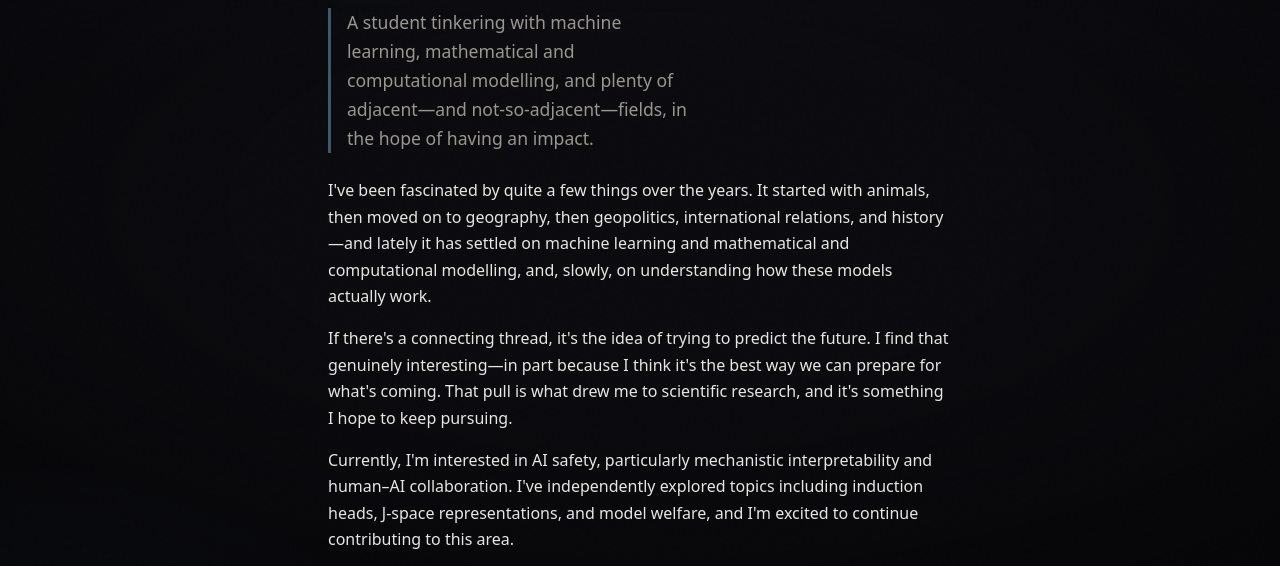
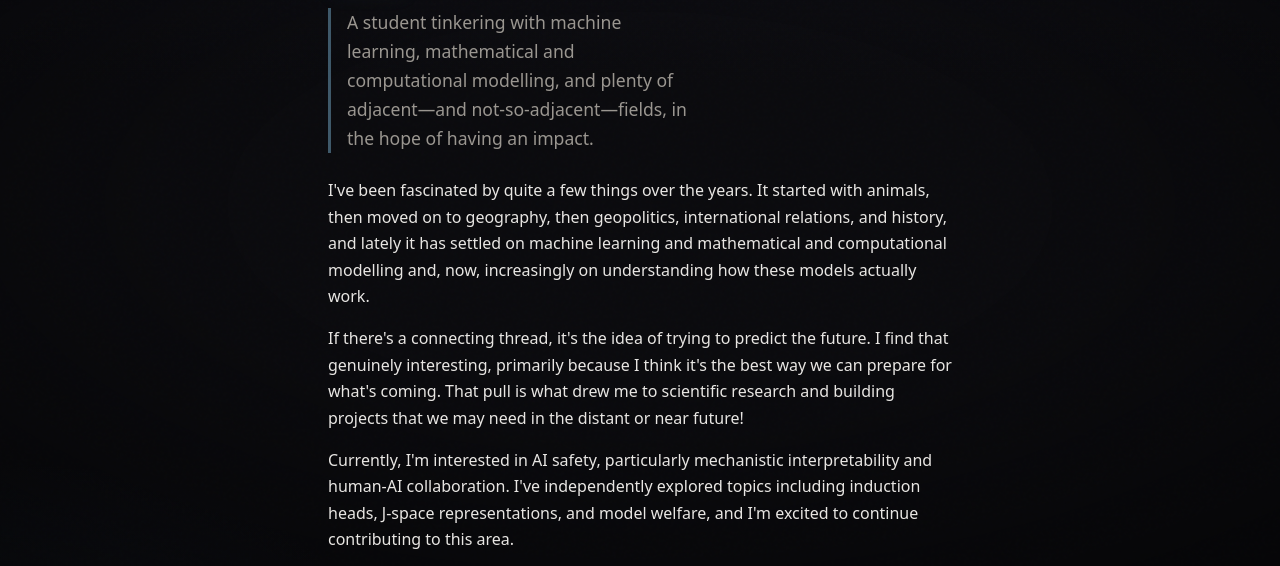
Before and after one commit to arjun041008/Personal_Website, a plain HTML site: page index.html in a window 1280 px wide. Shown: the part 195-761 px from the top of the page. Drawn offline with Linux system fonts and the light colour scheme.

Commit message:
Refine text in index.html for better readability
Updated several sentences for clarity and flow.

```diff
--- a/index.html
+++ b/index.html
@@ -26,13 +26,13 @@
       A student tinkering with machine learning, mathematical and computational modelling, and plenty of adjacent—and not-so-adjacent—fields, in the hope of having an impact.
     </p>
     <p>
-      I've been fascinated by quite a few things over the years. It started with animals, then moved on to geography, then geopolitics, international relations, and history—and lately it has settled on machine learning and mathematical and computational modelling, and, slowly, on understanding how these models actually work.
+      I've been fascinated by quite a few things over the years. It started with animals, then moved on to geography, then geopolitics, international relations, and history, and lately it has settled on machine learning and mathematical and computational modelling and, now, increasingly on understanding how these models actually work.
     </p>
     <p>
-      If there's a connecting thread, it's the idea of trying to predict the future. I find that genuinely interesting—in part because I think it's the best way we can prepare for what's coming. That pull is what drew me to scientific research, and it's something I hope to keep pursuing.
+      If there's a connecting thread, it's the idea of trying to predict the future. I find that genuinely interesting, primarily because I think it's the best way we can prepare for what's coming. That pull is what drew me to scientific research and building projects that we may need in the distant or near future!
     </p>
     <p>
-      Currently, I'm interested in AI safety, particularly mechanistic interpretability and human–AI collaboration. I've independently explored topics including induction heads, J-space representations, and model welfare, and I'm excited to continue contributing to this area.
+      Currently, I'm interested in AI safety, particularly mechanistic interpretability and human-AI collaboration. I've independently explored topics including induction heads, J-space representations, and model welfare, and I'm excited to continue contributing to this area.
     <p>
       Beyond the academic side, I'm a food aficionado and an equestrian. I'm always on the lookout for new opportunities, and I'm happy to talk about anything I've worked on that you might find interesting.
     </p>
```
